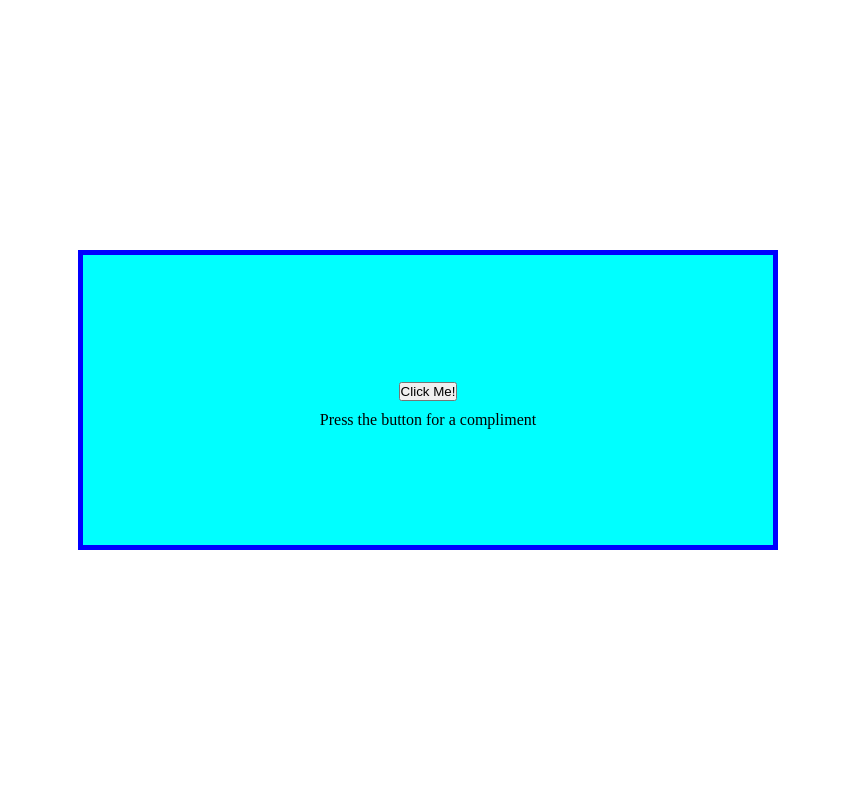
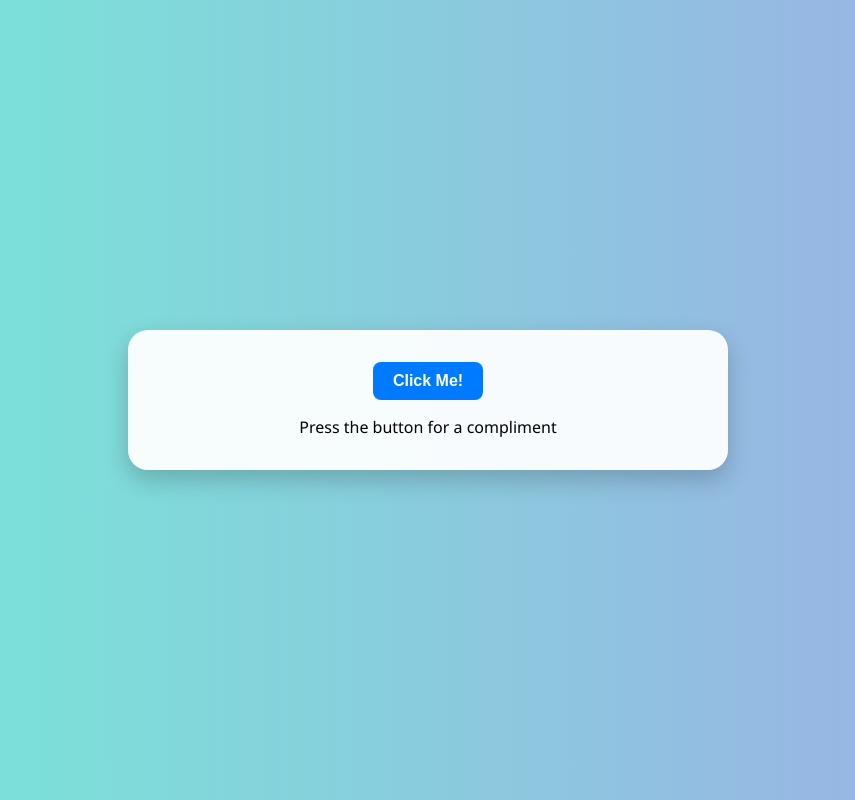
Before and after one commit to ankitsharma101/Compliments_Generator, a plain HTML site: page index.html in a window 1280 px wide. Shown: the whole page, without its empty margins (212-1067 px from the left). Drawn offline with Linux system fonts and the light colour scheme.

Commit message:
Added css

```diff
--- a/main.js
+++ b/main.js
@@ -19,5 +19,9 @@ let compliment = [
 
 btn.addEventListener("click", function () {
   var randomCompliment = compliment[Math.floor(Math.random() * compliment.length)];
-  output.innerHTML = randomCompliment;
+  output.style.opacity=0;
+  setTimeout(()=>{
+      output.innerHTML = randomCompliment;
+      output.style.opacity=1;
+  },150)
 });
--- a/style.css
+++ b/style.css
@@ -4,27 +4,50 @@
   box-sizing: border-box;
 }
 
-body,
-html {
+body, html {
   height: 100vh;
-  width:100vw;
+  width: 100vw;
+  font-family: 'Segoe UI', Tahoma, Geneva, Verdana, sans-serif;
+  background: linear-gradient(to right, #74ebd5, #9face6);
   display: flex;
   justify-content: center;
-  justify-items: center;
+  align-items: center;
 }
 
 #container {
-  margin: auto;
-  display: flex;
-  flex-direction: column;
-  justify-content: center;
-  align-items: center;
-  background-color: aqua;
-  border: 5px solid blue;
-  height: 300px;
-  width: 700px;
+  background-color: #ffffffee;
+  border-radius: 20px;
+  box-shadow: 0 10px 25px rgba(0, 0, 0, 0.2);
+  padding: 2rem 3rem;
+  width: 90%;
+  max-width: 600px;
+  text-align: center;
+  transition: transform 0.3s ease;
+}
+
+#container:hover {
+  transform: scale(1.01);
+}
+
+#output{
+  transition: opacity 0.3s ease;
+  opacity: 1;
 }
 
 button {
-  margin: 10px;
+  padding: 10px 20px;
+  font-size: 1rem;
+  font-weight: 600;
+  color: white;
+  background-color: #007bff;
+  border: none;
+  border-radius: 8px;
+  cursor: pointer;
+  margin-bottom: 1rem;
+  transition: background-color 0.3s ease, transform 0.2s ease;
 }
+
+button:hover {
+  background-color: #0056b3;
+  transform: translateY(-2px);
+}
```
